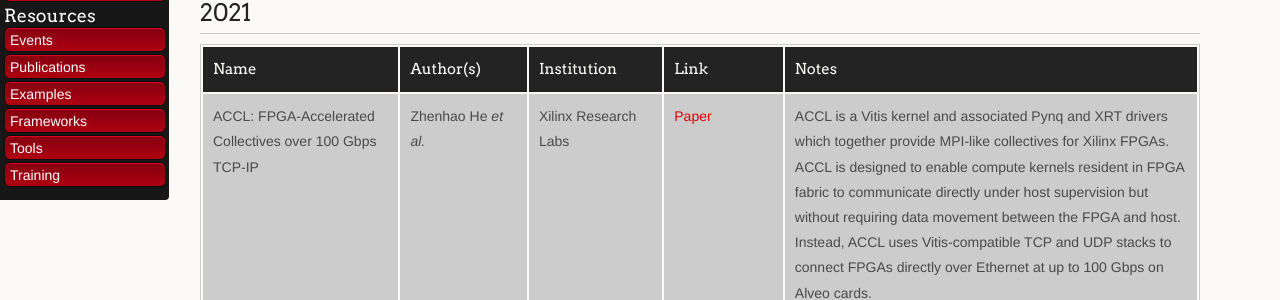
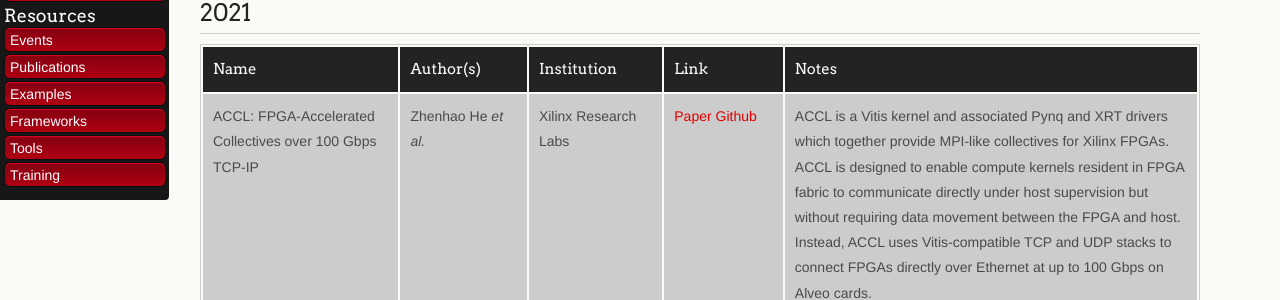
Before and after one commit to Xilinx/xacc, a Jekyll site: the page built from docs/publications.md, in a window 1280 px wide and 900 px high. Shown: the part 289-589 px from the top of the window. Built offline with Jekyll 4.4.1, drawn with Linux system fonts in a browser that asks for light colours; nearby versions of some CDN libraries; our own code applies the rules of GitHub Pages for plain Markdown files.

Commit message:
Adds ACCL link to repo

```diff
--- a/docs/publications.md
+++ b/docs/publications.md
@@ -20,7 +20,7 @@ If you would like to contribute to this page by adding a reference to your publi
         <td>ACCL: FPGA-Accelerated Collectives over 100 Gbps TCP-IP</td>
         <td>Zhenhao He <em>et al.</em></td>
         <td>Xilinx Research Labs</td>
-        <td><a href="https://www.research-collection.ethz.ch/bitstream/handle/20.500.11850/510849/H2RC21_Xilinx_submitted_version.pdf">Paper</a></td>
+        <td><a href="https://www.research-collection.ethz.ch/bitstream/handle/20.500.11850/510849/H2RC21_Xilinx_submitted_version.pdf">Paper</a> <a href="https://github.com/Xilinx/ACCL">Github</a></td>
         <td>ACCL is a Vitis kernel and associated Pynq and XRT drivers which together provide MPI-like collectives for Xilinx FPGAs. ACCL is designed to enable compute kernels resident in FPGA fabric to communicate directly under host supervision but without requiring data movement between the FPGA and host. Instead, ACCL uses Vitis-compatible TCP and UDP stacks to connect FPGAs directly over Ethernet at up to 100 Gbps on Alveo cards.</td>
     </tr>
     <tr>
```
